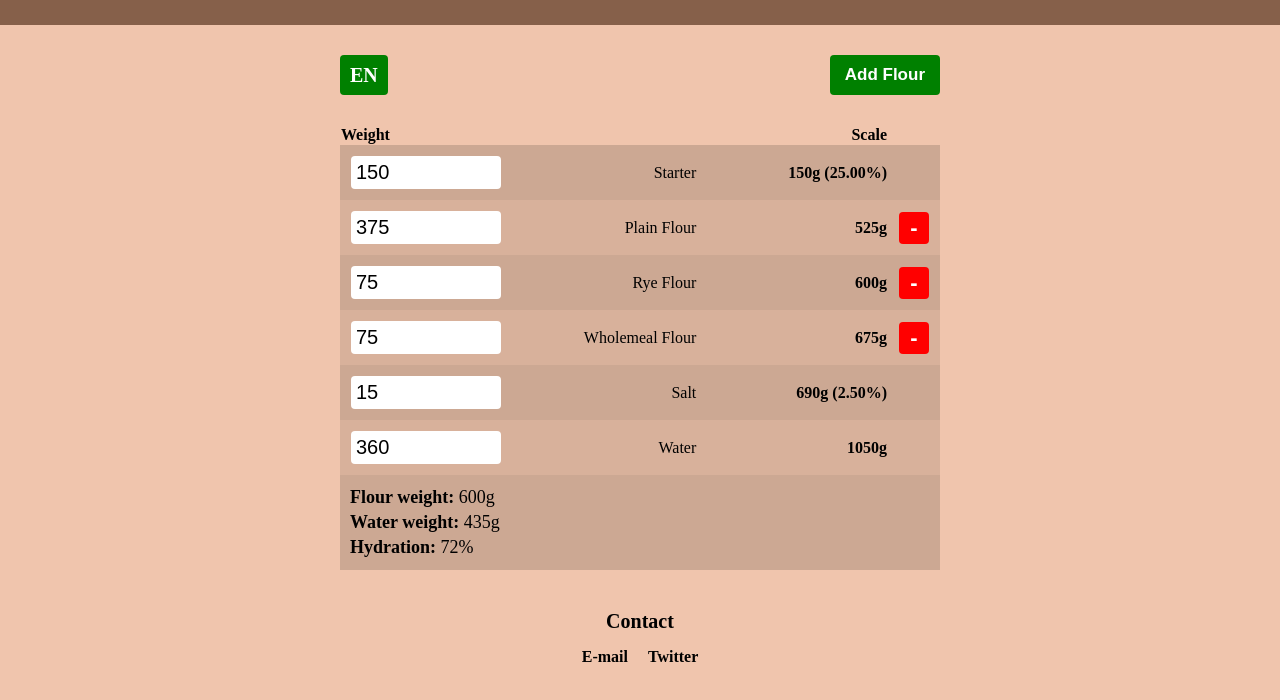
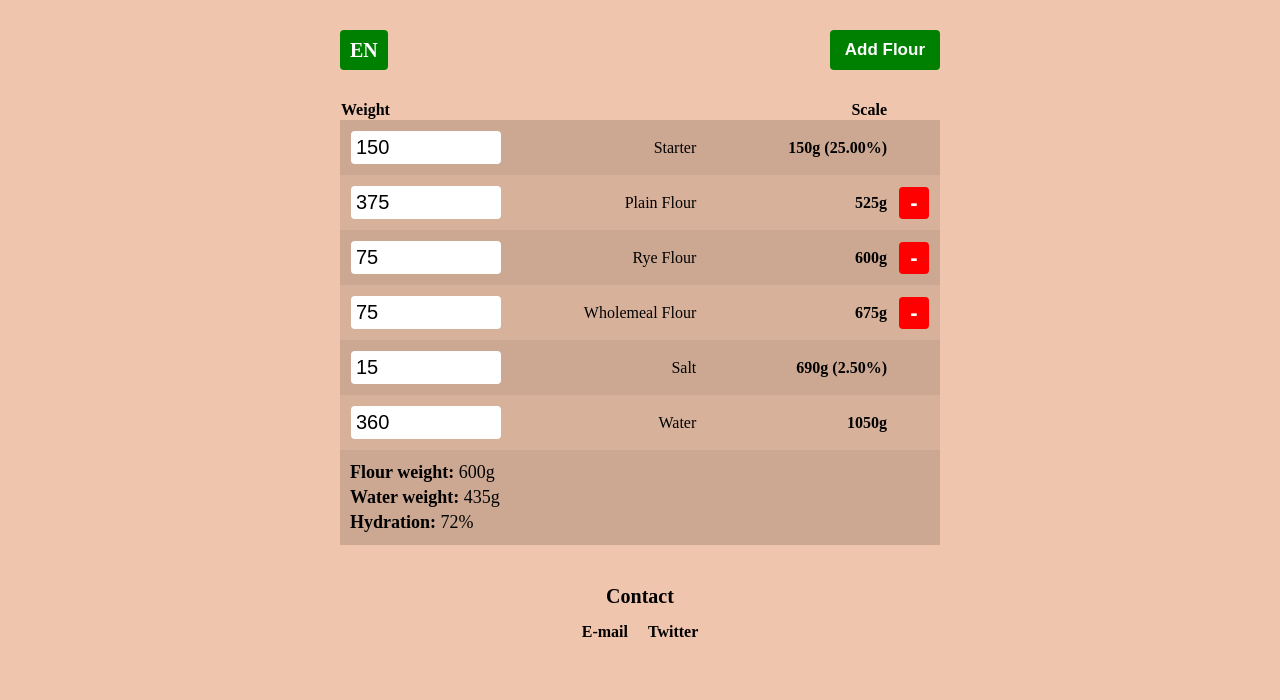
Before and after one commit to ZeeCoder/bread, a React (Create React App) app: page / in a window 1280 px wide. Shown: the top 700 px of the page. Built offline with nearby package versions, Linux system fonts and the light colour scheme.

Commit message:
Removed the unnecessary menu

```diff
--- a/src/App.js
+++ b/src/App.js
@@ -139,7 +139,6 @@ class App extends Component {
 
             return (
               <div className={styles.root}>
-                <div className={styles.menu} />
                 <div className={styles.app}>
                   <AddToHomeScreen />
                   <div className={styles.titleRow}>
--- a/src/App.module.css
+++ b/src/App.module.css
@@ -1,9 +1,4 @@
 .root {
-}
-
-.menu {
-  height: 25px;
-  background: #86604a;
 }
 
 .app {
```
